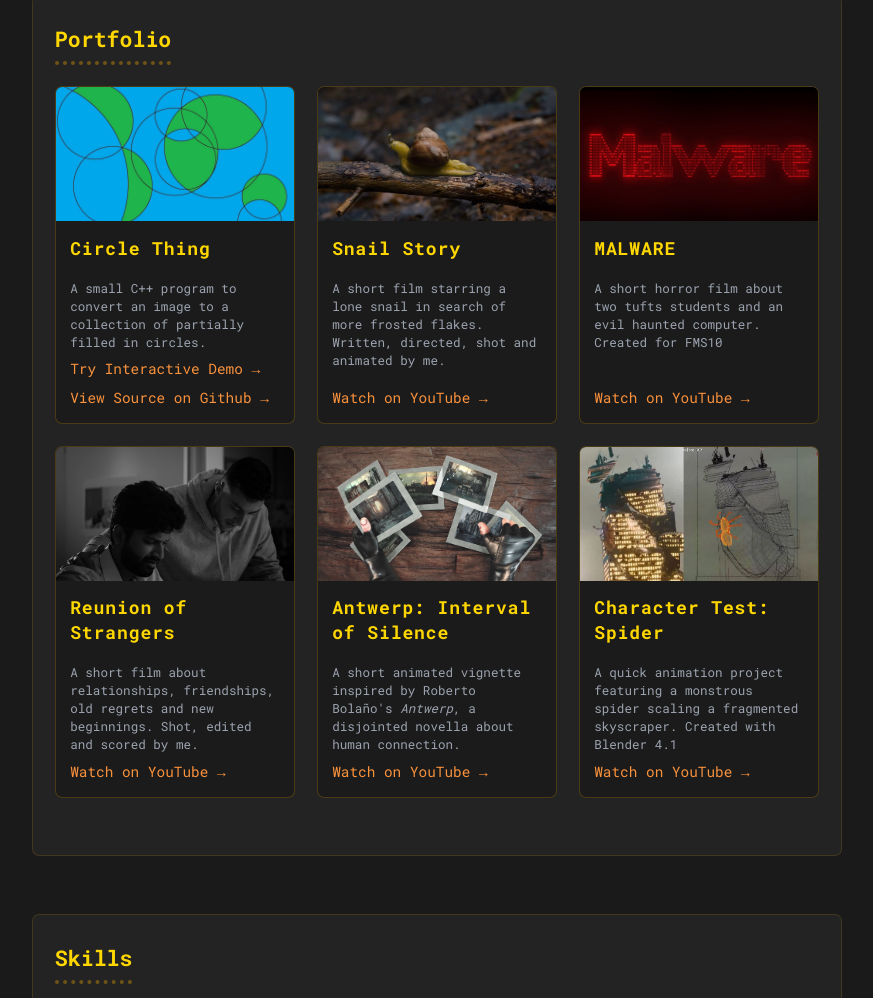
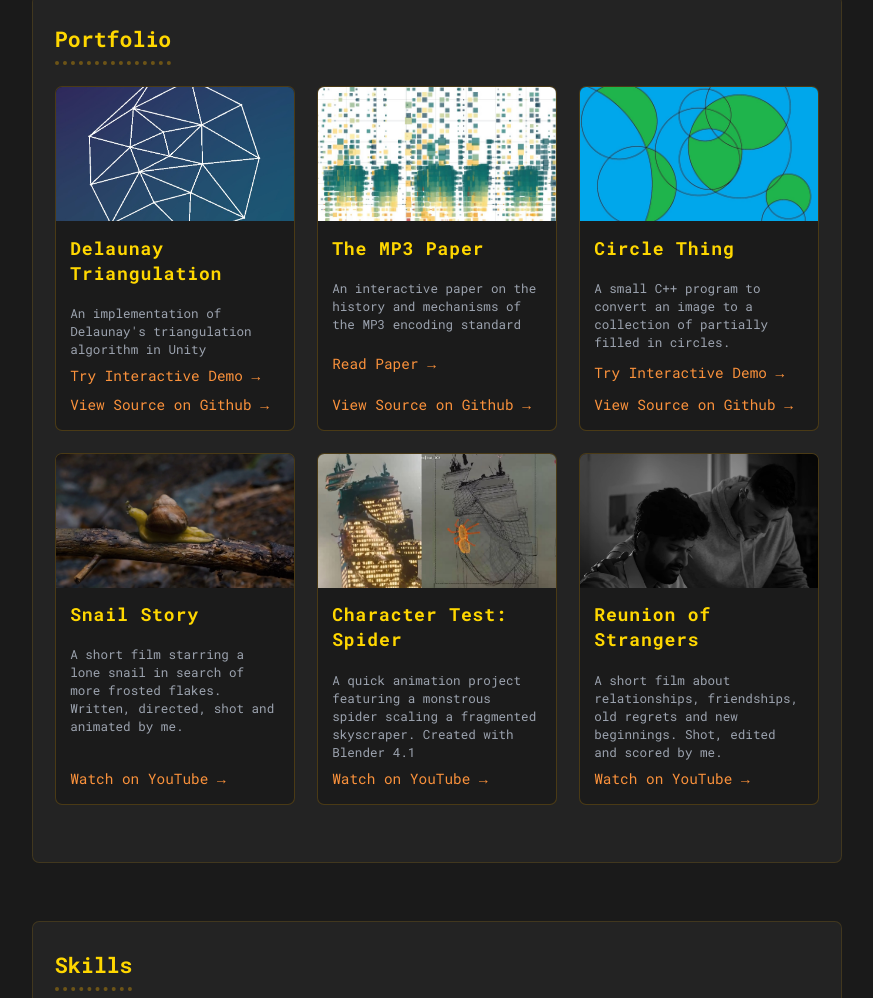
Before and after one commit to randomLevelup/randomLevelup-25, a website: page index.html in a window 1280 px wide. Shown: the part 1151-2149 px from the top of the page, without its empty margins (395-1268 px from the left). Drawn offline with nearby package versions, Linux system fonts and the light colour scheme; files that its build step writes are made by us from their sources.

Commit message:
main page content update

```diff
--- a/index.html
+++ b/index.html
@@ -136,6 +136,28 @@
         <div class="projects-container">
           <div class="projects-grid-container">
 
+            <!-- Delaunay Triangulation -->
+            <div class="project-card-grid">
+                <img src="images/triangulate-1.jpg" alt="Delaunay JPG" class="project-card-image">
+                <div class="project-card-content">
+                  <h3 class="project-card-title">Delaunay Triangulation</h3>
+                  <p class="project-card-description">An implementation of Delaunay's triangulation algorithm in Unity</p>
+                  <a href="triangulate/" class="project-card-link">Try Interactive Demo →</a>
+                  <a href="https://github.com/randomLevelup/HLSLBox/blob/main/Assets/Scripts/Utils/DelaunayTriangulateAlg.cs" class="project-card-link" target="_blank" rel="noopener noreferrer">View Source on Github →</a>
+                </div>
+            </div>
+
+            <!-- MP3Paper -->
+            <div class="project-card-grid">
+                <img src="images/mp3paper-1.jpg" alt="MP3 Waveform JPG" class="project-card-image">
+                <div class="project-card-content">
+                  <h3 class="project-card-title">The MP3 Paper</h3>
+                  <p class="project-card-description">An interactive paper on the history and mechanisms of the MP3 encoding standard</p>
+                  <a href="mp3paper/" class="project-card-link">Read Paper →</a>
+                  <a href="https://github.com/randomLevelup/mp3paper" class="project-card-link" target="_blank" rel="noopener noreferrer">View Source on Github →</a>
+                </div>
+            </div>
+
             <!-- Circlegen -->
             <div class="project-card-grid">
                 <img src="images/circlegen-1.jpg" alt="Circlething JPG" class="project-card-image">
@@ -157,14 +179,14 @@
               </div>
             </div>
 
-            <!-- Malware -->
+            <!-- Spider -->
             <div class="project-card-grid">
-                <img src="images/malware-1.jpg" alt="MALWARE JPG" class="project-card-image">
-                <div class="project-card-content">
-                  <h3 class="project-card-title">MALWARE</h3>
-                  <p class="project-card-description">A short horror film about two tufts students and an evil haunted computer. Created for FMS10</p>
-                  <a href="https://www.youtube.com/watch?v=dtuNLcJ7aQo" class="project-card-link" target="_blank" rel="noopener noreferrer">Watch on YouTube →</a>
-                </div>
+              <img src="images/spider-1.jpg" alt="Spider JPG" class="project-card-image">
+              <div class="project-card-content">
+                <h3 class="project-card-title">Character Test: Spider</h3>
+                <p class="project-card-description">A quick animation project featuring a monstrous spider scaling a fragmented skyscraper. Created with Blender 4.1</p>
+                <a href="https://www.youtube.com/watch?v=G2fMIS3chPE" class="project-card-link" target="_blank" rel="noopener noreferrer">Watch on YouTube →</a>
+              </div>
             </div>
 
             <!-- Reunion of Strangers -->
@@ -176,27 +198,6 @@
                 <a href="https://www.youtube.com/watch?v=vBNeku_qEMA" class="project-card-link" target="_blank" rel="noopener noreferrer">Watch on YouTube →</a>
               </div>
             </div>
-
-            <!-- Antwerp -->
-            <div class="project-card-grid">
-              <img src="images/antwerp-1.jpg" alt="Project 5" class="project-card-image">
-              <div class="project-card-content">
-                <h3 class="project-card-title">Antwerp: Interval of Silence</h3>
-                <p class="project-card-description">A short animated vignette inspired by Roberto Bolaño's <i>Antwerp</i>, a disjointed novella about human connection.</p>
-                <a href="https://www.youtube.com/watch?v=kF7yL5naH8g" class="project-card-link" target="_blank" rel="noopener noreferrer">Watch on YouTube →</a>
-              </div>
-            </div>
-
-            <!-- Spider -->
-            <div class="project-card-grid">
-              <img src="images/spider-1.jpg" alt="Spider JPG" class="project-card-image">
-              <div class="project-card-content">
-                <h3 class="project-card-title">Character Test: Spider</h3>
-                <p class="project-card-description">A quick animation project featuring a monstrous spider scaling a fragmented skyscraper. Created with Blender 4.1</p>
-                <a href="https://www.youtube.com/watch?v=G2fMIS3chPE" class="project-card-link" target="_blank" rel="noopener noreferrer">Watch on YouTube →</a>
-              </div>
-            </div>
-
           </div>
         </div>
       </section>
```
Also changed, not shown: images/antwerp-1.jpg (deleted), images/malware-1.jpg (deleted), images/mp3paper-1.jpg (added), images/triangulate-1.jpg (added).
